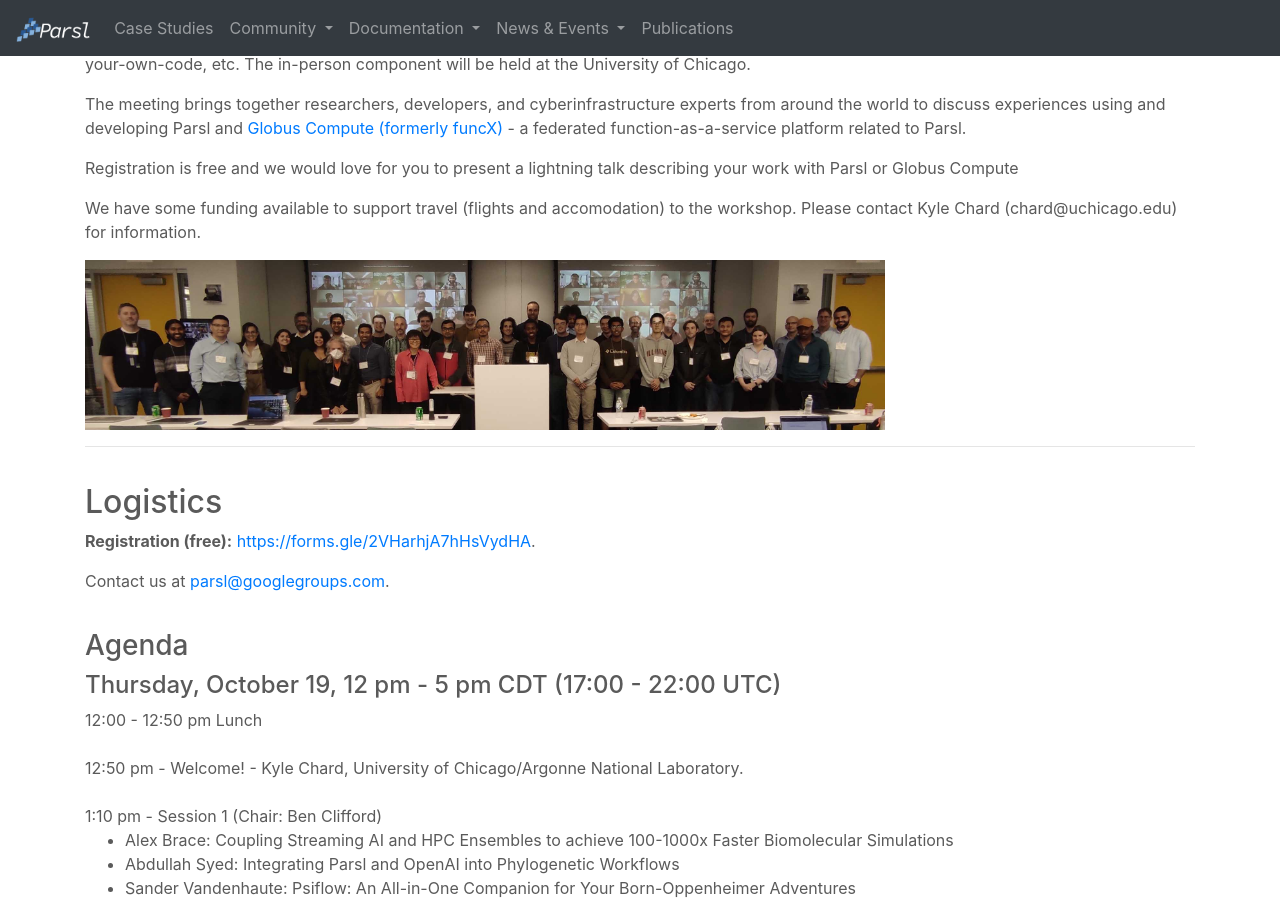
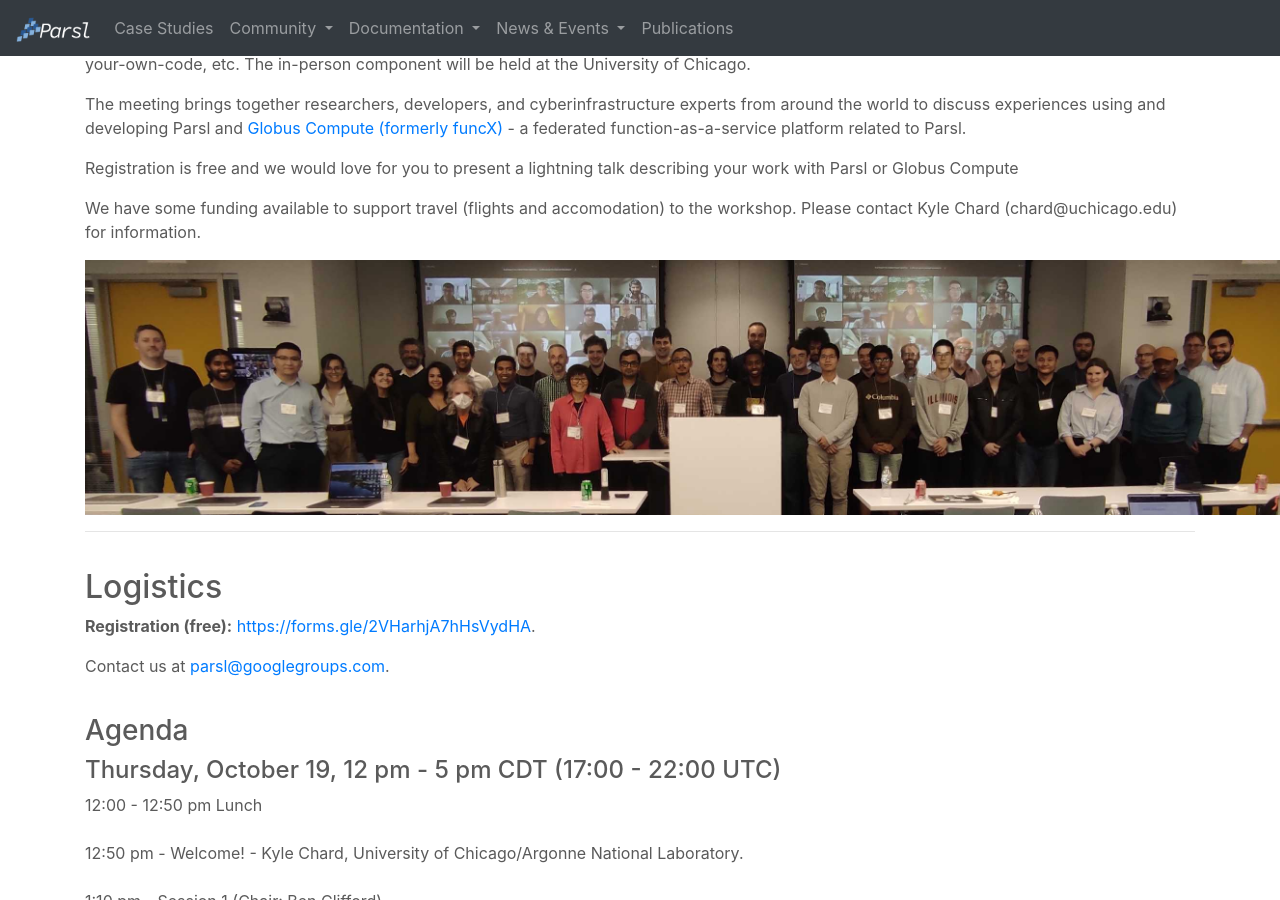
Before and after one commit to Parsl/parsl.github.io, a Jekyll site: the page built from parslfest/parslfest2023.html, in a window 1280 px wide and 900 px high, scrolled down 390 px. Built offline with Jekyll 4.4.1, drawn with Linux system fonts in a browser that asks for light colours.

Commit message:
widen parslfest 2023 group photo

```diff
--- a/parslfest/parslfest2023.html
+++ b/parslfest/parslfest2023.html
@@ -31,7 +31,7 @@
     </div>
    </div>
 
-	<p><img width="800" src="2023/pf2023-banner.png" /></p>
+	<p><img width="1200" src="2023/pf2023-banner.png" /></p>
 
 
    <hr>
```
